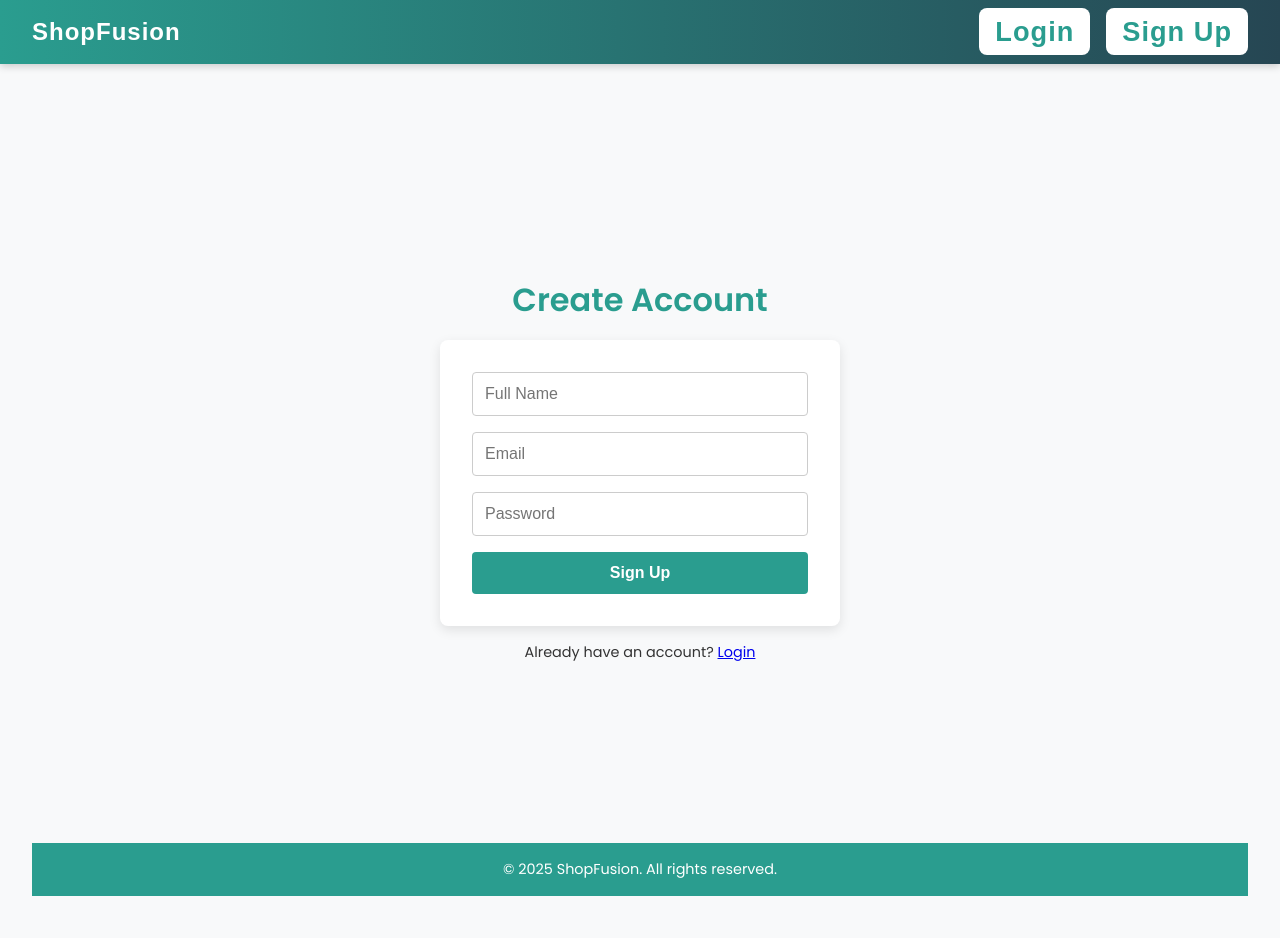
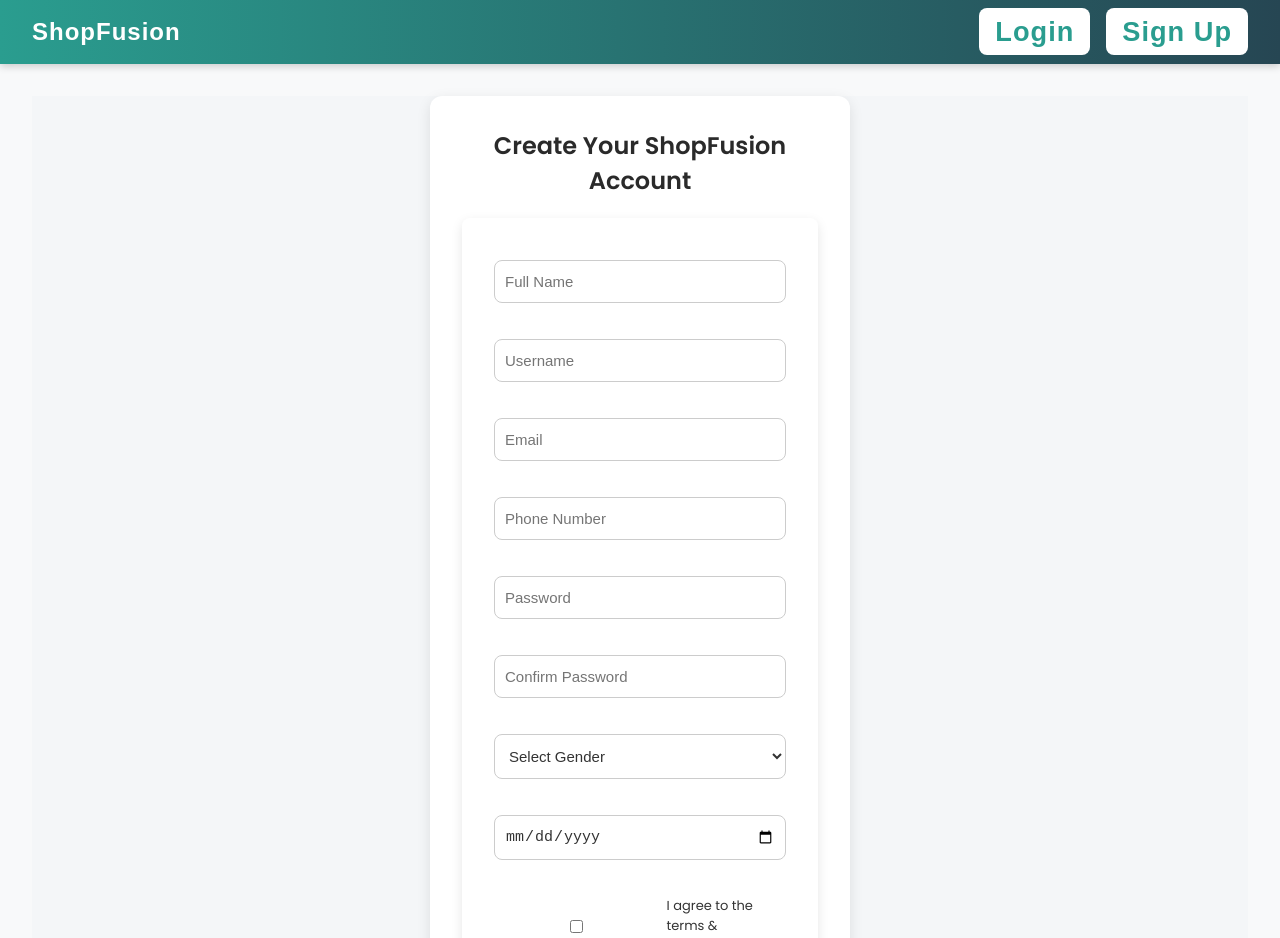
Before and after one commit to Chintal77/EcomWebsiteMern, a React (Create React App) app in the folder frontend/: page /signup in a window 1280 px wide. Shown: the top 938 px of the page. Built offline with nearby package versions, Linux system fonts and the light colour scheme.

Commit message:
more fields added for signup

```diff
--- a/frontend/src/AuthScreen.css
+++ b/frontend/src/AuthScreen.css
@@ -74,3 +74,307 @@
   color: #2a9d8f;
   border-radius: 4px;
 }
+
+.auth-form input,
+.auth-form select {
+  margin: 8px 0;
+  padding: 10px;
+  width: 100%;
+  border: 1px solid #ccc;
+  border-radius: 6px;
+}
+
+.terms-label {
+  display: flex;
+  align-items: center;
+  gap: 10px;
+  font-size: 14px;
+  margin-top: 10px;
+}
+
+/* Auth container */
+.auth-container {
+  min-height: 100vh;
+  background: #f4f6f8;
+  display: flex;
+  flex-direction: column;
+  align-items: center;
+  justify-content: center;
+}
+
+/* Card wrapper */
+.auth-card {
+  background-color: #ffffff;
+  padding: 2.5rem 2rem;
+  max-width: 400px;
+  width: 90%;
+  border-radius: 12px;
+  box-shadow: 0 4px 16px rgba(0, 0, 0, 0.1);
+  margin-bottom: 2rem;
+}
+
+.form-title {
+  font-size: 24px;
+  font-weight: 600;
+  text-align: center;
+  color: #333;
+  margin-bottom: 20px;
+}
+
+/* Form styling */
+.auth-form input,
+.auth-form select {
+  width: 100%;
+  padding: 12px 10px;
+  margin: 10px 0;
+  border: 1px solid #ccc;
+  border-radius: 8px;
+  font-size: 15px;
+}
+
+.terms-label {
+  font-size: 13px;
+  margin: 12px 0;
+  display: flex;
+  align-items: center;
+  gap: 8px;
+}
+
+.btn-submit {
+  width: 100%;
+  background-color: #2a9d8f;
+  color: white;
+  border: none;
+  padding: 12px;
+  border-radius: 8px;
+  font-size: 16px;
+  font-weight: 600;
+  cursor: pointer;
+  transition: background 0.3s ease;
+  margin-top: 10px;
+}
+
+.btn-submit:hover {
+  background-color: #21867a;
+}
+
+.redirect-text {
+  font-size: 14px;
+  text-align: center;
+  margin-top: 16px;
+}
+
+.redirect-text a {
+  color: #2a9d8f;
+  text-decoration: none;
+  font-weight: 500;
+}
+
+.redirect-text a:hover {
+  text-decoration: underline;
+}
+
+/* Footer */
+.footer {
+  text-align: center;
+  font-size: 13px;
+  color: #777;
+  padding-bottom: 20px;
+}
+
+/* Auth container */
+.auth-container {
+  min-height: 100vh;
+  background: #f4f6f8;
+  display: flex;
+  flex-direction: column;
+  align-items: center;
+  justify-content: center;
+}
+
+/* Card wrapper */
+.auth-card {
+  background-color: #ffffff;
+  padding: 2.5rem 2rem;
+  max-width: 400px;
+  width: 90%;
+  border-radius: 12px;
+  box-shadow: 0 4px 16px rgba(0, 0, 0, 0.1);
+  margin-bottom: 2rem;
+}
+
+.form-title {
+  font-size: 24px;
+  font-weight: 600;
+  text-align: center;
+  color: #333;
+  margin-bottom: 20px;
+}
+
+/* Form styling */
+.auth-form input,
+.auth-form select {
+  width: 100%;
+  padding: 12px 10px;
+  margin: 10px 0;
+  border: 1px solid #ccc;
+  border-radius: 8px;
+  font-size: 15px;
+}
+
+.terms-label {
+  font-size: 13px;
+  margin: 12px 0;
+  display: flex;
+  align-items: center;
+  gap: 8px;
+}
+
+.btn-submit {
+  width: 100%;
+  background-color: #2a9d8f;
+  color: white;
+  border: none;
+  padding: 12px;
+  border-radius: 8px;
+  font-size: 16px;
+  font-weight: 600;
+  cursor: pointer;
+  transition: background 0.3s ease;
+  margin-top: 10px;
+}
+
+.btn-submit:hover {
+  background-color: #21867a;
+}
+
+.redirect-text {
+  font-size: 14px;
+  text-align: center;
+  margin-top: 16px;
+}
+
+.redirect-text a {
+  color: #2a9d8f;
+  text-decoration: none;
+  font-weight: 500;
+}
+
+.redirect-text a:hover {
+  text-decoration: underline;
+}
+
+/* Footer */
+.footer {
+  text-align: center;
+  font-size: 13px;
+  color: #777;
+  padding-bottom: 20px;
+}
+
+/* Container layout */
+.auth-container {
+  min-height: 100vh;
+  background-color: #f4f6f8;
+  display: flex;
+  flex-direction: column;
+  justify-content: center;
+  align-items: center;
+}
+
+/* Card box */
+.auth-card {
+  background: #ffffff;
+  padding: 2rem;
+  border-radius: 12px;
+  box-shadow: 0 4px 14px rgba(0, 0, 0, 0.1);
+  max-width: 420px;
+  width: 90%;
+}
+
+/* Form title */
+.form-title {
+  text-align: center;
+  font-size: 24px;
+  color: #2a2a2a;
+  margin-bottom: 20px;
+}
+
+/* Form fields */
+.auth-form input,
+.auth-form select {
+  width: 100%;
+  font-weight: normal;
+  padding: 12px 10px;
+  margin: 10px 0;
+  border: 1px solid #ccc;
+  border-radius: 8px;
+  font-size: 15px;
+  background-color: #fff;
+  transition: border-color 0.3s;
+}
+
+.auth-form input:focus,
+.auth-form select:focus {
+  border-color: #2a9d8f;
+  outline: none;
+}
+
+/* Checkbox and label */
+.terms-label {
+  display: flex;
+  align-items: center;
+  font-size: 13px;
+  gap: 8px;
+  margin-top: 10px;
+}
+
+.auth-form select,
+.auth-form input[type='date'] {
+  font-weight: normal; /* ✅ Ensure normal text */
+  color: #333;
+}
+
+/* Submit button */
+.btn-submit {
+  width: 100%;
+  padding: 12px;
+  background-color: #2a9d8f;
+  color: #fff;
+  border: none;
+  border-radius: 8px;
+  font-size: 16px;
+  font-weight: 600;
+  cursor: pointer;
+  margin-top: 16px;
+  transition: background-color 0.3s ease;
+}
+
+.btn-submit:hover {
+  background-color: #21867a;
+}
+
+/* Redirect text */
+.redirect-text {
+  text-align: center;
+  font-size: 14px;
+  margin-top: 18px;
+}
+
+.redirect-text a {
+  color: #2a9d8f;
+  text-decoration: none;
+  font-weight: 500;
+}
+
+.redirect-text a:hover {
+  text-decoration: underline;
+}
+
+/* Footer */
+.footer {
+  text-align: center;
+  font-size: 13px;
+  color: #777;
+  margin-top: 2rem;
+}
--- a/frontend/src/screens/SignupScreen.js
+++ b/frontend/src/screens/SignupScreen.js
@@ -4,16 +4,31 @@
 function SignupScreen() {
   return (
     <div className="auth-container">
-      <main className="form-main">
-        <h2 className="form-title">Create Account</h2>
+      <main className="auth-card">
+        <h2 className="form-title">Create Your ShopFusion Account</h2>
         <form className="auth-form">
           <input type="text" placeholder="Full Name" required />
+          <input type="text" placeholder="Username" required />
           <input type="email" placeholder="Email" required />
+          <input type="tel" placeholder="Phone Number" required />
           <input type="password" placeholder="Password" required />
+          <input type="password" placeholder="Confirm Password" required />
+          <select required>
+            <option value="">Select Gender</option>
+            <option value="male">Male</option>
+            <option value="female">Female</option>
+            <option value="other">Other</option>
+          </select>
+          <input type="date" required />
+          <label className="terms-label">
+            <input type="checkbox" required /> I agree to the terms & conditions
+          </label>
+
           <button type="submit" className="btn-submit">
             Sign Up
           </button>
         </form>
+
         <p className="redirect-text">
           Already have an account? <Link to="/login">Login</Link>
         </p>
```
